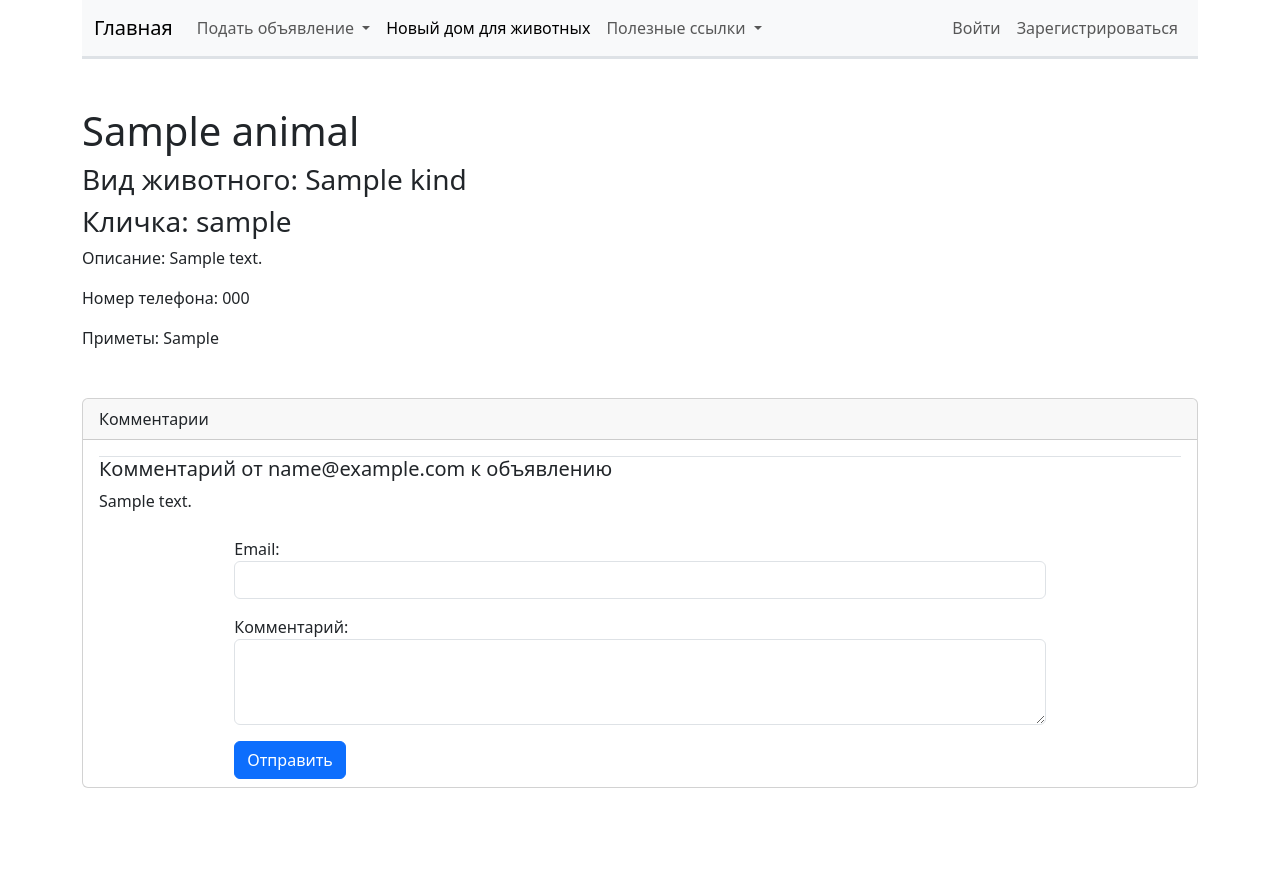
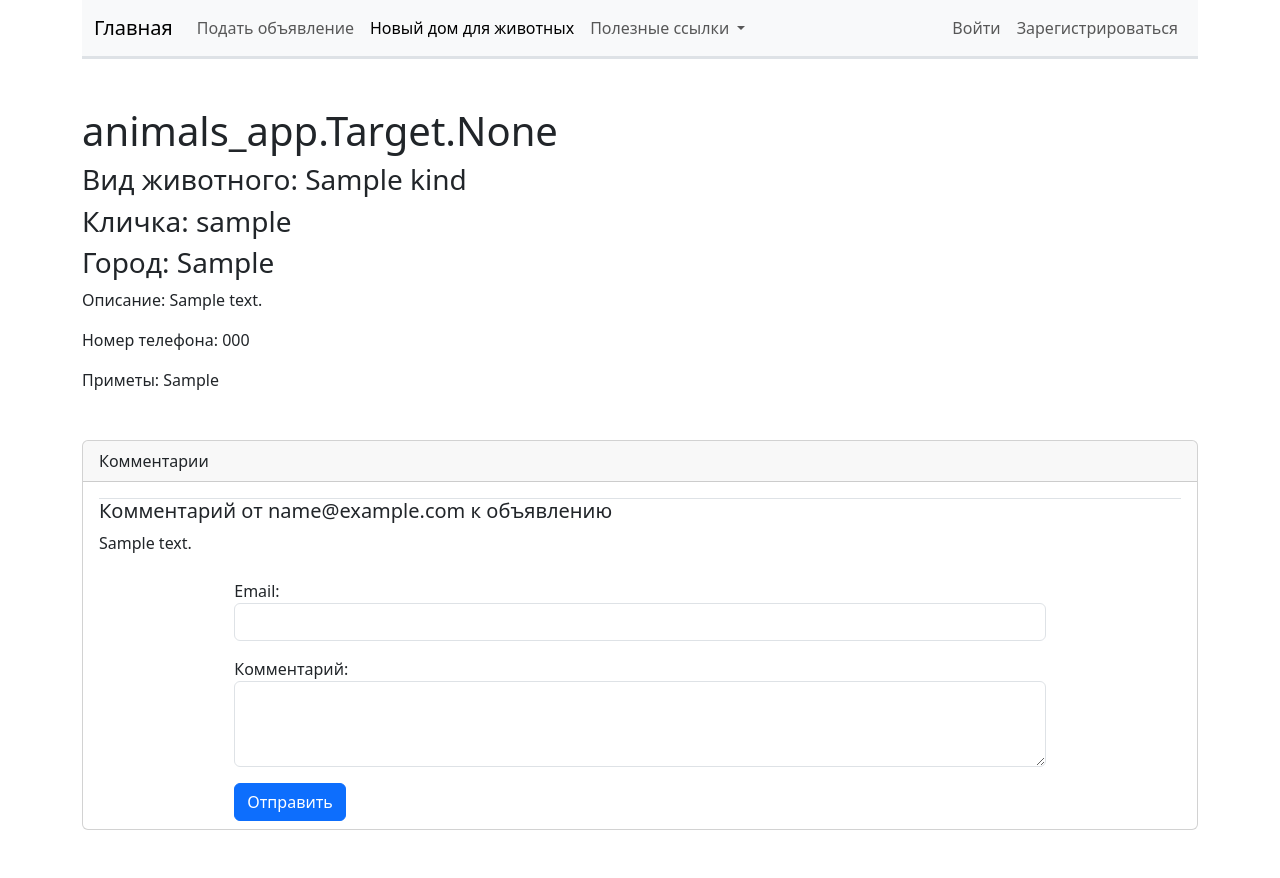
Before and after one commit to Alex4892/animal_project, a Django app: page /detail_animal/1/ in a window 1280 px wide. Before the commit the page ends 788 px from the top, so only its background shows below. Run offline with Django 5.2, Linux system fonts and the light colour scheme; tables that the repository leaves empty hold one stand-in row (values such as "Sample post"); parts of the project's set-up code (start-up, migrations or seed data) failed here and were passed over.

Commit message:
Добавлены новые поля и модели с целью объявления и городом. Созданы и применены миграции.

```diff
--- a/animals_app/admin.py
+++ b/animals_app/admin.py
@@ -1,9 +1,10 @@
 from django.contrib import admin
 
-from .models import Animal, Kind, PostImage
+from .models import Animal, Kind, PostImage, Target
 
 admin.site.register(Animal)
 admin.site.register(Kind)
+admin.site.register(Target)
 admin.site.register(PostImage)
 
 
--- a/animals_app/forms.py
+++ b/animals_app/forms.py
@@ -3,12 +3,13 @@ from .models import Animal
 class AnimalForm(forms.ModelForm):
     class Meta:
         model = Animal
-        fields = ['title', 'kind', 'nickname', 'description', 'phone_number', 'signs', 'image']
+        fields = ['target', 'kind', 'nickname', 'description', 'city', 'phone_number', 'signs', 'image']
         widgets = {
-            'title': forms.TextInput(attrs={'class': 'form-control'}),
+            'target': forms.SelectMultiple(attrs={'class': 'form-control'}),
             'kind': forms.SelectMultiple(attrs={'class': 'form-control'}),
             'nickname': forms.TextInput(attrs={'class': 'form-control'}),
             'description': forms.Textarea(attrs={'class': 'form-control'}),
+            'city': forms.TextInput(attrs={'class': 'form-control'}),
             'phone_number': forms.NumberInput(attrs={'class': 'form-control'}),
             'signs': forms.TextInput(attrs={'class': 'form-control'}),
             'image': forms.ClearableFileInput(attrs={'class': 'form-control', 'name':'image'}),
--- a/animals_app/models.py
+++ b/animals_app/models.py
@@ -3,6 +3,16 @@ from django.contrib.auth import get_user_model
 
 User = get_user_model()
 
+class Target(models.Model):
+    name = models.CharField(
+        max_length=100,
+        verbose_name="Цель объявления"
+    )
+    def __str__(self):
+        return self.name
+    class Meta:
+        verbose_name = "Цель"
+        verbose_name_plural = "Цели"
 class Kind(models.Model):
     name = models.CharField(
         max_length=100,
@@ -31,9 +41,9 @@ class PostImage(models.Model):
         verbose_name_plural = "Фото"
 
 class Animal(models.Model):
-    title = models.CharField(
-        max_length=100,
-        verbose_name='Заголовок'
+    target = models.ManyToManyField(
+        Target,
+        verbose_name='Цель объявления'
     )
     kind = models.ManyToManyField(
         Kind,
@@ -46,6 +56,10 @@ class Animal(models.Model):
     description = models.TextField(
         max_length=500,
         verbose_name='Описание'
+    )
+    city = models.TextField(
+        max_length=30,
+        verbose_name='Город'
     )
     phone_number = models.CharField(
         max_length=15,
@@ -76,7 +90,7 @@ class Animal(models.Model):
         verbose_name='Проверено администратором?'
     )
     def __str__(self):
-        return self.title
+        return self.nickname
 
     def delete(self, *args, **kwargs):
         if self.image:
@@ -84,7 +98,7 @@ class Animal(models.Model):
         super().delete(*args, **kwargs)
 
     class Meta:
-        verbose_name = "Заголовок"
-        verbose_name_plural = "Заголовки"
+        verbose_name = "Объявление"
+        verbose_name_plural = "Объявления"
 
 # Create your models here.
--- a/templates/animals/add_animal.html
+++ b/templates/animals/add_animal.html
@@ -5,7 +5,7 @@
 {% endblock %}
 {% block content %}
 <div>
-    <h2>Подать объявление</h2>
+    {% comment %} <h2>Подать объявление</h2> {% endcomment %}
     <div class="container">
       <form method="post" enctype="multipart/form-data" class="mb-5">
           {% csrf_token %}
--- a/templates/animals/detail_animals.html
+++ b/templates/animals/detail_animals.html
@@ -5,7 +5,7 @@
 {% endblock %}
 {% block content %}
 <div>
-    <h1>{{ animal.title }}</h1>
+    <h1>{{ animal.target }}</h1>
 </div>
 <div>
     <h3>Вид животного:
@@ -14,6 +14,7 @@
       {% endfor %}
     </h3>
     <h3>Кличка: {{ animal.nickname }}</h3>
+    <h3>Город: {{ animal.city }}</h3>
     <p>Описание: {{ animal.description }}</p>
     <p>Номер телефона: {{ animal.phone_number }}</p>
     <p>Приметы: {{ animal.signs }}</p>
@@ -34,7 +35,7 @@
     <div class="card-body">
       <div class="d-flex justify-content-between border-top">
         <div>
-          <h5 class="card-title">{{comment}}</h5>
+          <h5 class="card-target">{{comment}}</h5>
         </div>
         {% if user.is_authenticated and user == comment.author %}
         <div class="btn-group" style="height:40px" role="group">
@@ -50,7 +51,7 @@
       <div class="modal-dialog modal-dialog-centered">
         <div class="modal-content">
           <div class="modal-header">
-            <h1 class="modal-title fs-5" id="exampleModalToggleLabel">Modal 1</h1>
+            <h1 class="modal-target fs-5" id="exampleModalToggleLabel">Modal 1</h1>
             <button type="button" class="btn-close" data-bs-dismiss="modal" aria-label="Close"></button>
           </div>
           <div class="modal-body">
--- a/templates/animals/index.html
+++ b/templates/animals/index.html
@@ -13,7 +13,7 @@
         <div class="card border-dark" style="width: 90%;">
           <img src="{% if animal.image %} {{ animal.image.url }} {% else %} {% static 'img/1.jpg'%} {% endif %}">
           <div class="card-body">
-            <h5 class="card-title">{{ animal.title }}</h5>
+            <h5 class="card-title">{{ animal.target }}</h5>
             <p class="card-text">{{ animal.nickname }}</p>
             <p class="card-text">{{ animal.description }}</p>
             <a href="{% url 'animals:detail_animal' animal.id %}" class="btn btn-primary position-absolute bottom-0 end-0">Посмотреть</a>
--- a/templates/base.html
+++ b/templates/base.html
@@ -19,17 +19,8 @@
               </button>
               <div class="collapse navbar-collapse" id="navbarScroll">
                 <ul class="navbar-nav me-auto my-2 my-lg-0 navbar-nav-scroll" style="--bs-scroll-height: 100px;">
-                  <li class="nav-item dropdown">
-                    <a class="nav-link dropdown-toggle" href="#" id="navbarScrollingDropdown" role="button" data-bs-toggle="dropdown" aria-expanded="false">
-                      Подать объявление
-                    </a>
-                      <ul class="dropdown-menu" aria-labelledby="navbarScrollingDropdown">
-                        <li><a class="dropdown-item" aria-current="page" href="{% url 'animals:add_animal' %}">Объявление о пропавшем животном</a></li>
-                        <li><a class="dropdown-item" aria-current="page" href="{% url 'animals:add_animal' %}">Объявление о найденном животном</a></li>
-                        {% comment %} <li><a class="dropdown-item" href="#">Другое действие</a></li>
-                        <li><hr class="dropdown-divider"></li>
-                        <li><a class="dropdown-item" href="#">Что-то еще</a></li> {% endcomment %}
-                      </ul>
+                  <li class="nav-item">
+                    <a class="nav-link" aria-current="page" href="{% url 'animals:add_animal' %}">Подать объявление</a>
                     {% comment %} <a class="nav-link active" aria-current="page" href="#">Объявление о пропаже животного</a> {% endcomment %}
                   </li>
                   {% if user.is_staff %}
--- a/templates/users/admin.html
+++ b/templates/users/admin.html
@@ -21,7 +21,7 @@
     <tbody>
         {% for animal in animals %}
         <tr>
-          <td>{{ animal.title }}</td>
+          <td>{{ animal.target }}</td>
           {% comment %} <td>{{ animal.kind }}</td> {% endcomment %}
           <td>{{ animal.nickname }}</td>
           <td>{{ animal.phone_number }}</td>
--- a/templates/users/profile.html
+++ b/templates/users/profile.html
@@ -31,7 +31,7 @@
             <tbody>
             {% for animal in user_animals %}
             <tr>
-                <td>{{ animal.title }}</td>
+                <td>{{ animal.target }}</td>
                 <td>{{ animal.create_at }}</td>
                 <td>{{ animal.description }}</td>
                 <td>{{ animal.submit }}</td>
```
Also changed, not shown: animals_app/migrations/0016_alter_postimage_options_remove_animal_title_and_more.py (added), animals_app/migrations/0017_target_alter_animal_options_remove_animal_target_and_more.py (added), animals_app/migrations/0018_alter_target_options.py (added), animals_app/migrations/0019_alter_animal_options_rename_name_kind_name_1.py (added), animals_app/migrations/0020_rename_name_1_kind_kind.py (added), animals_app/migrations/0021_rename_kind_kind_name.py (added), animals_app/migrations/0022_animal_city.py (added), animals_app/migrations/0023_alter_animal_city.py (added).
